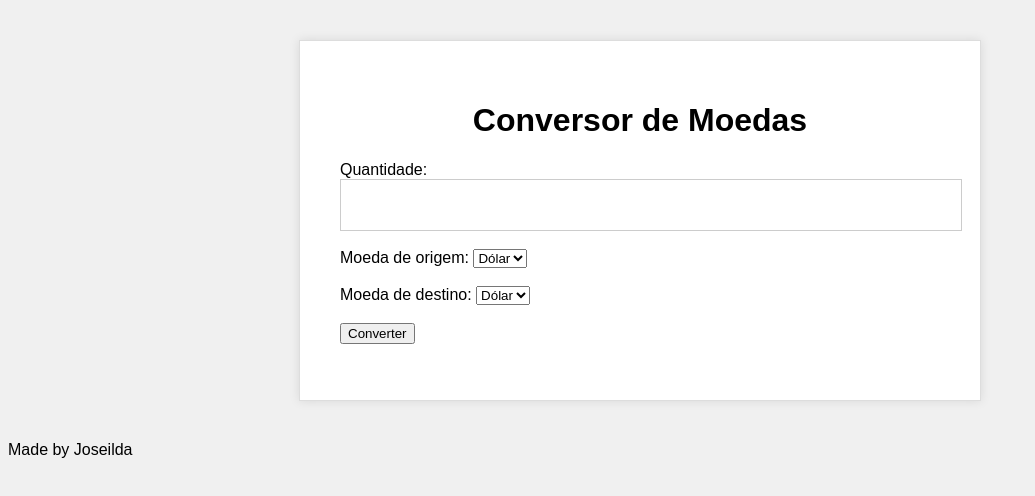
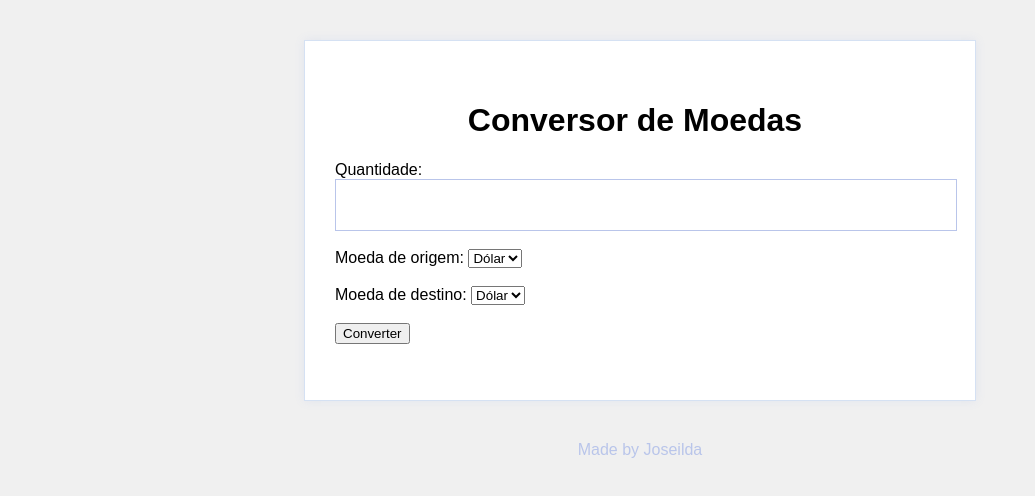
Before and after one commit to JosyNascimento/desafio2-JS, a plain HTML site: page index.html in a window 1280 px wide. Shown: the whole page, without its empty margins (0-1035 px from the left). Drawn offline with Linux system fonts and the light colour scheme.

Commit message:
atualização

```diff
--- a/index.html
+++ b/index.html
@@ -4,7 +4,6 @@
     <meta charset="UTF-8">
     <meta name="viewport" content="width=device-width, initial-scale=1.0">
     <title>Document</title>
-    <script src="script.js"></script>
     <link rel="stylesheet" type="text/css" href="style.css">
 </head>
 
@@ -33,17 +32,12 @@
         <input type="button" value="Converter" onclick="convert()">
 
         <p id="result"></p>
+
       </form>
     </main>
 
+    <footer class="footer">Made by Joseilda</footer>
 
-
-
-
-
-    <Footer>
-        Made by Joseilda
-    </Footer>
-
+    <script src="script.js"></script>
 </body>
 </html>
--- a/style.css
+++ b/style.css
@@ -3,20 +3,22 @@ body {
   background-color: #f0f0f0;
 }
 
-  h1{
+h1 {
   text-align: center;
 }
 
 
 
 .conversor-de-moedas {
+  align-items: center;
   max-width: 600px;
   margin: 40px auto;
-    padding: 40px;
-    padding-left: 40px;
+  padding-block: 40px;
+  padding-left: 30px;
+  padding-right: 40px;
   background-color: #fff;
-    border: 1px solid #dddddd;
-    box-shadow: 0 0 10px rgba(0, 0, 0, 0.1);
+  border: 1px solid #d5e1f3;
+  box-shadow: 0 0 10px rgba(96, 132, 230, 0.1);
 }
 
 
@@ -25,20 +27,13 @@ body {
   height: 30px;
   padding: 10px;
   font-size: 18px;
-    border: 1px solid #ccc;
-  }
-
-  .conversor-de-moedas input [type="button"] {
-    background-color: #4CAF50;
-    color: #fff;
-    padding: 10px 20px;
-    border: none;
-    border-radius: 5px;
-    cursor: pointer;
+  border: 1px solid #b9c5ea;
 }
 
 
 
-  footer {
-   text-shadow: #4CAF50;
+
+.footer {
+  color: #b9c5ea;
+  text-align: center;
 }
```
Lines whose indentation alone changed are shown as unchanged.
